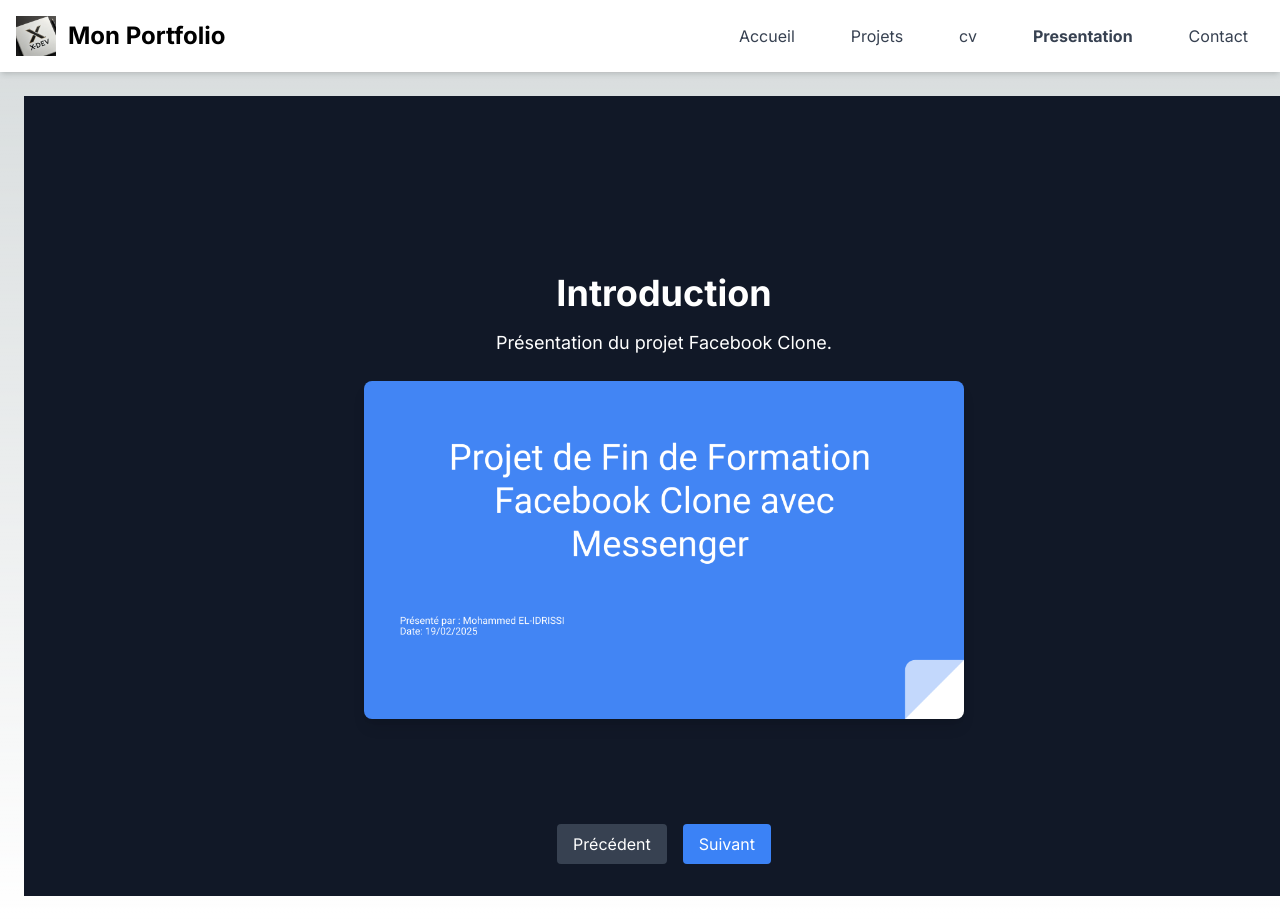
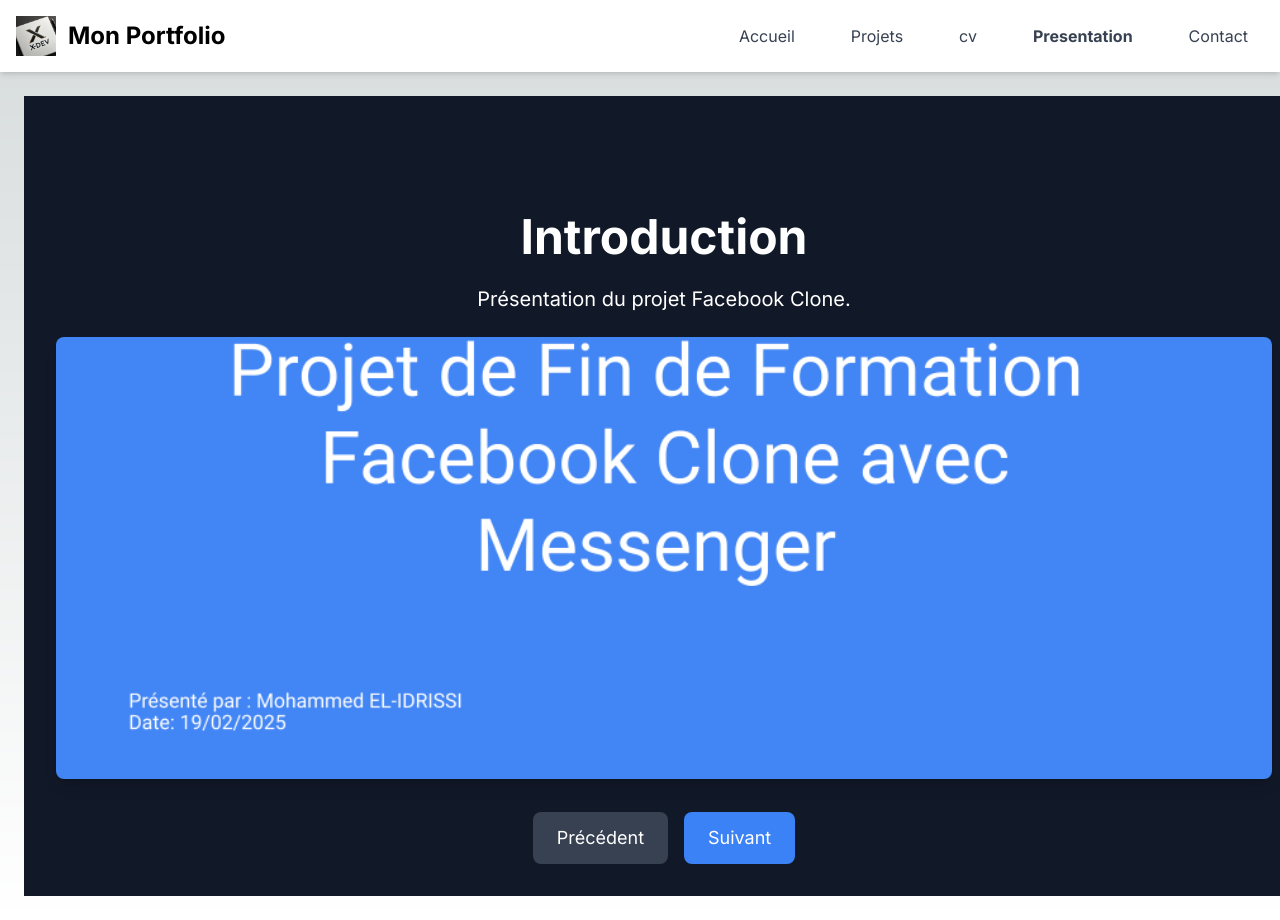
Before and after one commit to ingemedical16/stackblitz-mon-portfolio, a Next.js app: page /presentation in a window 1280 px wide. Shown: the top 920 px of the page. Built offline with nearby package versions, Linux system fonts and the light colour scheme.

Commit message:
update presentation page

```diff
--- a/app/presentation/page.tsx
+++ b/app/presentation/page.tsx
@@ -1,7 +1,7 @@
 "use client";
 
 import { useState } from "react";
-import { motion } from "framer-motion";
+import { motion, AnimatePresence } from "framer-motion";
 import Image from "next/image";
 
 const slides = [
@@ -29,23 +29,33 @@
   };
 
   return (
-    <div className="h-screen w-screen flex flex-col items-center justify-center bg-gray-900 text-white relative overflow-hidden">
+    <div className="h-screen w-screen flex items-center justify-center bg-gray-900 text-white relative overflow-hidden">
+      <AnimatePresence mode="wait">
         <motion.div
           key={currentSlide}
-        initial={{ opacity: 0, x: 50 }}
+          initial={{ opacity: 0, x: 100 }}
           animate={{ opacity: 1, x: 0 }}
-        exit={{ opacity: 0, x: -50 }}
+          exit={{ opacity: 0, x: -100 }}
           transition={{ duration: 0.5 }}
-        className="text-center p-8 max-w-3xl"
+          className="absolute h-full w-full flex flex-col items-center justify-center p-8"
         >
-        <h1 className="text-4xl font-bold mb-4">{slides[currentSlide].title}</h1>
-        <p className="text-lg mb-6">{slides[currentSlide].content}</p>
-        <Image src={slides[currentSlide].image} alt={slides[currentSlide].title} width={600} height={300} className="rounded-lg shadow-lg" />
+          <h1 className="text-5xl font-bold mb-6 text-center">{slides[currentSlide].title}</h1>
+          <p className="text-xl mb-6 text-center max-w-4xl">{slides[currentSlide].content}</p>
+          <div className="relative w-full h-3/5 flex items-center justify-center">
+            <Image
+              src={slides[currentSlide].image}
+              alt={slides[currentSlide].title}
+              layout="fill"
+              objectFit="cover"
+              className="rounded-lg shadow-lg"
+            />
+          </div>
         </motion.div>
+      </AnimatePresence>
 
       <div className="absolute bottom-8 flex space-x-4">
-        <button onClick={prevSlide} className="px-4 py-2 bg-gray-700 hover:bg-gray-600 rounded">Précédent</button>
-        <button onClick={nextSlide} className="px-4 py-2 bg-blue-500 hover:bg-blue-400 rounded">Suivant</button>
+        <button onClick={prevSlide} className="px-6 py-3 bg-gray-700 hover:bg-gray-600 rounded-lg text-lg">Précédent</button>
+        <button onClick={nextSlide} className="px-6 py-3 bg-blue-500 hover:bg-blue-400 rounded-lg text-lg">Suivant</button>
       </div>
     </div>
   );
```
Lines whose indentation alone changed are shown as unchanged.
